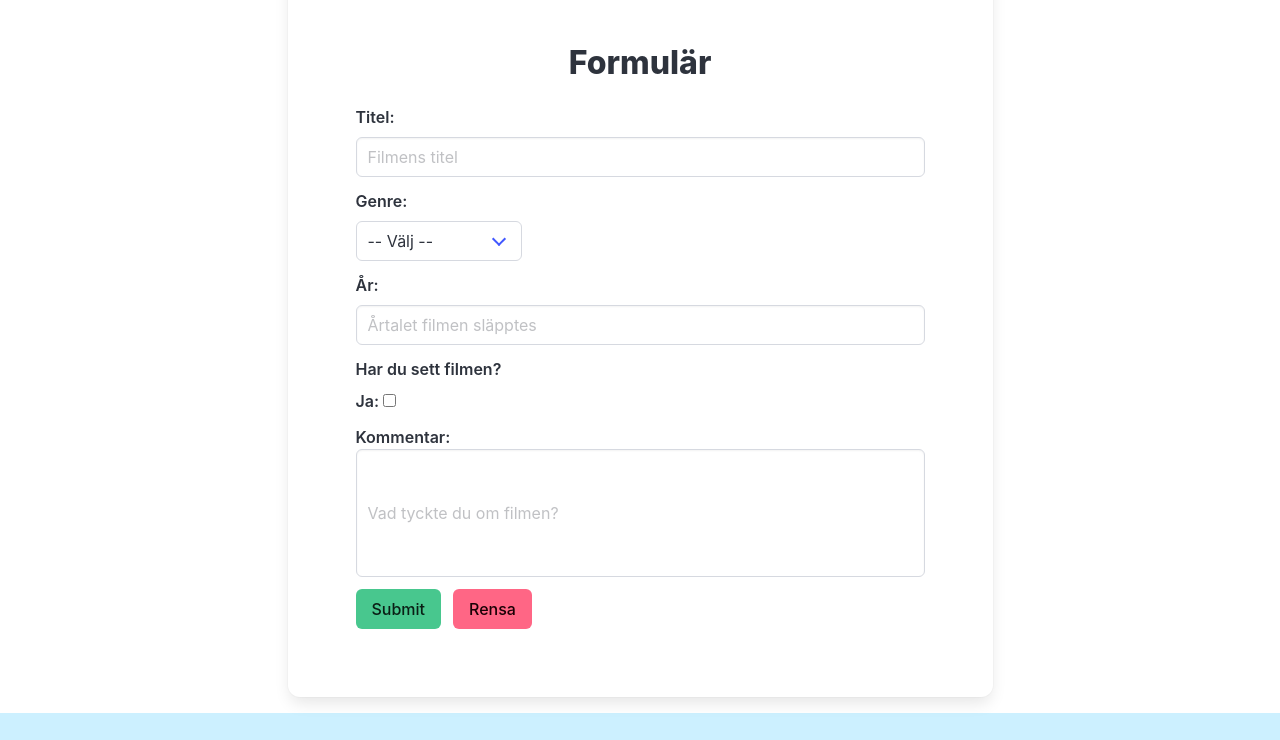
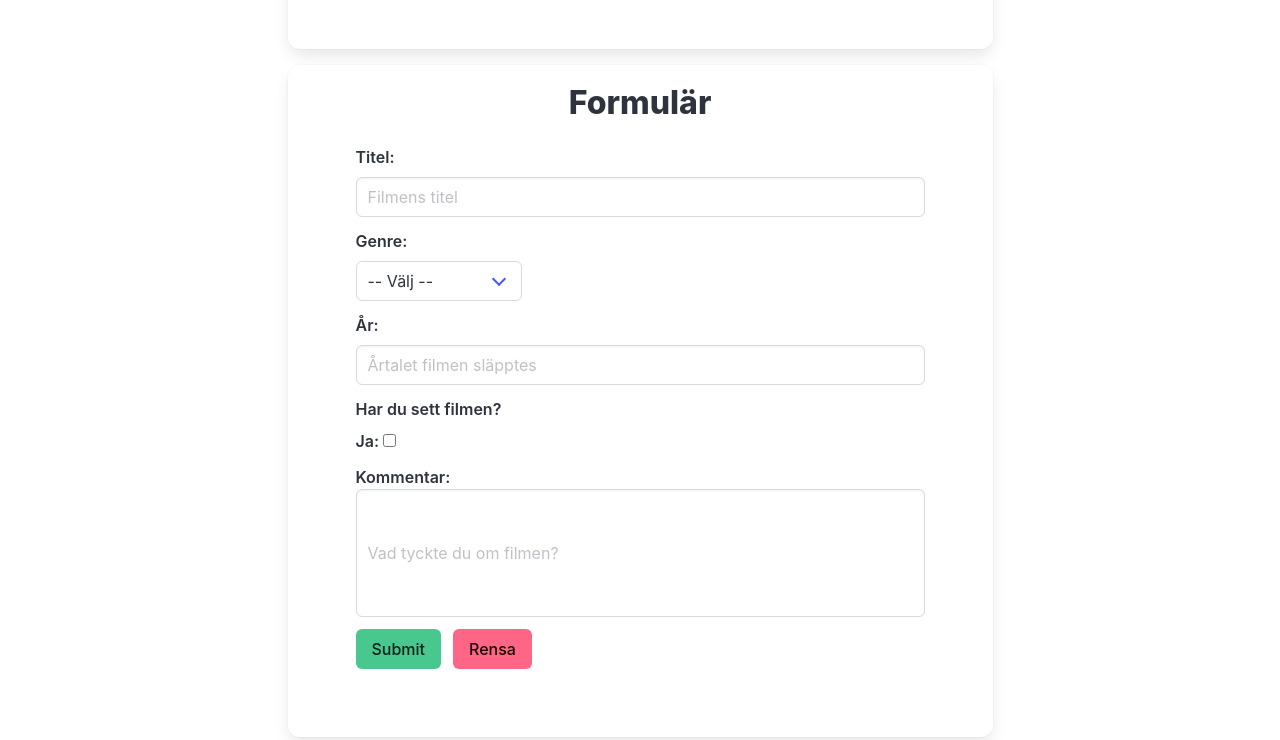
Before and after one commit to rare2400/moment1-fullstack, a website: page src/bulma.html in a window 1280 px wide. Shown: the part 731-1471 px from the top of the page. Drawn offline with nearby package versions, Linux system fonts and the light colour scheme.

Commit message:
lägger tabell och formulära i enskilda boxa istället för en stor

```diff
--- a/src/bulma.html
+++ b/src/bulma.html
@@ -57,11 +57,10 @@
 
 
     <main class="container is-max-tablet">
+
+        <h2 class="title is-2 has-text-centered">Bulma</h2>
+
         <div class="box my-4">
-
-
-            <h2 class="title is-2 has-text-centered">Bulma</h2>
-
 
             <section class="section pt-0">
                 <h3 class="title is-3 has-text-centered">Tabell</h3>
@@ -120,7 +119,9 @@
                 </div>
             </section>
 
+        </div>
 
+        <div class="box my-4">
             <section class="section pt-0">
                 <h3 class="title is-3 has-text-centered">Formulär</h3>
 
```
